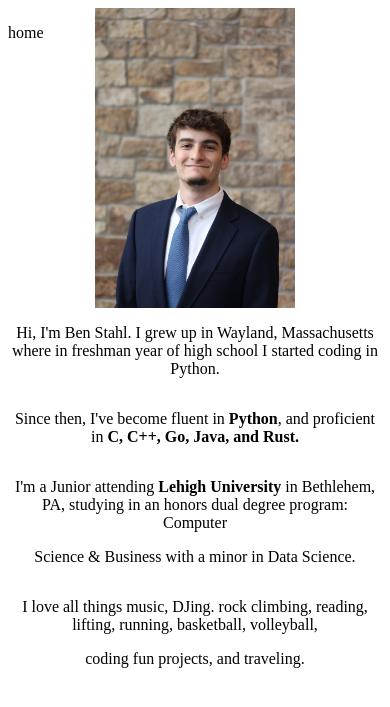
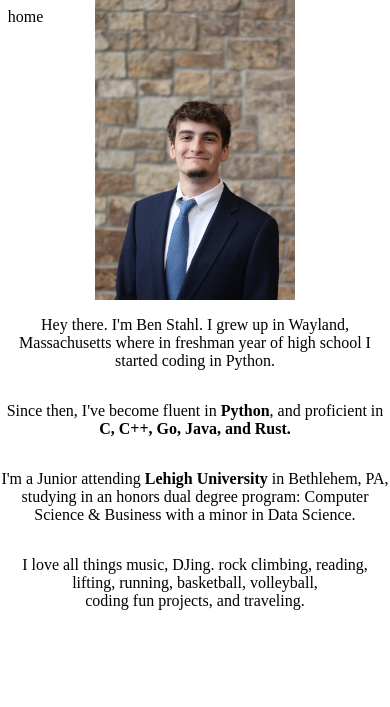
Before and after one commit to benastahl/ben_portfolio_website, a Flask app: page /about in a window 390 px wide. Shown: the top 707 px of the page. Run offline with Flask 3, Linux system fonts and the light colour scheme.

Commit message:
mobile testing

```diff
--- a/static/stylesheets/all.css
+++ b/static/stylesheets/all.css
@@ -1,5 +1,14 @@
+body, html {
+    margin: 0;
+    padding: 0;
+}
+
 .home-redirect {
     position: fixed;
+    top: 0;
+    left: 0;
+    margin-top: 2vw;
+    margin-left: 2vw;
 }
 
 .home-redirect a {
--- a/templates/about.html
+++ b/templates/about.html
@@ -22,16 +22,15 @@
 
     <div class="about text">
 
-        <p>Hi, I'm Ben Stahl. I grew up in Wayland, Massachusetts where in freshman year of high school I started coding in Python.</p>
+        <p>Hey there. I'm Ben Stahl. I grew up in Wayland, Massachusetts where in freshman year of high school I started coding in Python.</p>
 
         <p>Since then, I've become fluent in <b>Python</b>, and proficient in <b>C, C++, Go, Java, and Rust.</b></p>
 
-        <p>I'm a Junior attending <b>Lehigh University</b> in Bethlehem, PA, studying in an honors dual degree program: Computer</p>
+        <p>I'm a Junior attending <b>Lehigh University</b> in Bethlehem, PA, studying in an honors dual degree program: Computer<br>
+            Science & Business with a minor in Data Science.</p>
 
-        <p style="margin-top: 0;">Science & Business with a minor in Data Science.</p>
-
-        <p>I love all things music, DJing. rock climbing, reading, lifting, running, basketball, volleyball,</p>
-        <p style="margin-top: 0;">coding fun projects, and traveling.</p>
+        <p>I love all things music, DJing. rock climbing, reading, lifting, running, basketball, volleyball,<br>
+        coding fun projects, and traveling.</p>
 
 
     </div>
--- a/templates/index.html
+++ b/templates/index.html
@@ -4,9 +4,11 @@
     <meta charset="UTF-8">
     <title>Ben Stahl - Home</title>
     <meta name="viewport" content="width=device-width, initial-scale=1">
+    <link rel="stylesheet" href="../static/stylesheets/all.css">
     <link rel="stylesheet" href="../static/stylesheets/index.css">
 </head>
 <body>
+
 <section class="containers">
     <div id="hello-message">
         <a>hi. I'm ben</a>
--- a/templates/links.html
+++ b/templates/links.html
@@ -4,9 +4,12 @@
     <meta charset="UTF-8">
     <title>Ben Stahl - Links</title>
     <meta name="viewport" content="width=device-width, initial-scale=1">
+    <link rel="stylesheet" href="../static/stylesheets/all.css">
     <link rel="stylesheet" href="../static/stylesheets/links.css">
 </head>
 <body>
+<p class="home-redirect"><a href="/">home</a></p>
+
 
 <ul>
     <li><a href="https://www.github.com/benastahl">github</a></li>
--- a/templates/photos.html
+++ b/templates/photos.html
@@ -4,8 +4,10 @@
     <meta charset="UTF-8">
     <meta name="viewport" content="width=device-width, initial-scale=1">
     <title>Photos - Ben Stahl</title>
+    <link rel="stylesheet" href="../static/stylesheets/all.css">
 </head>
 <body>
+<p class="home-redirect"><a href="/">home</a></p>
 
 </body>
 </html>
--- a/templates/projects.html
+++ b/templates/projects.html
@@ -4,8 +4,12 @@
     <meta charset="UTF-8">
     <meta name="viewport" content="width=device-width, initial-scale=1">
     <title>Projects - Ben Stahl</title>
+    <link rel="stylesheet" href="../static/stylesheets/all.css">
+
 </head>
 <body>
+<p class="home-redirect"><a href="/">home</a></p>
+
 
 </body>
 </html>
--- a/templates/resume.html
+++ b/templates/resume.html
@@ -4,8 +4,11 @@
     <meta charset="UTF-8">
     <meta name="viewport" content="width=device-width, initial-scale=1">
     <title>Ben Stahl - Resume</title>
+    <link rel="stylesheet" href="../static/stylesheets/all.css">
 </head>
 <body>
+<p class="home-redirect"><a href="/">home</a></p>
+
 
 </body>
 </html>
```
Also changed, not shown: static/stylesheets/index.css (+0 -8 lines), static/stylesheets/links.css (+4 -3 lines).
